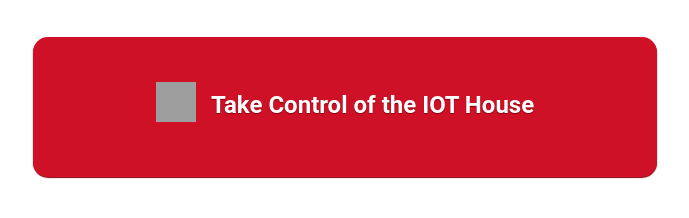
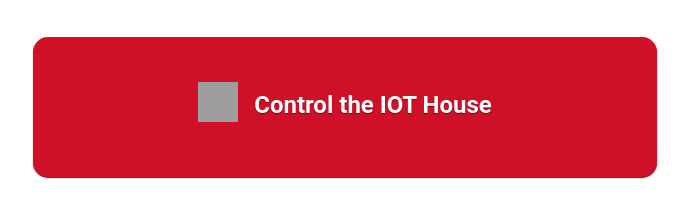
Before and after one commit to pubnub/pubnub-iot-house, a plain HTML site: page index.html in a window 1280 px wide. Shown: the part 560-778 px from the top of the page, without its empty margins (295-984 px from the left). Drawn offline with nearby package versions, Linux system fonts and the light colour scheme; grey boxes are pictures that could not be loaded.

Commit message:
shorten iot house link

```diff
--- a/index.html
+++ b/index.html
@@ -83,6 +83,6 @@
   </div>
   <a href="http://pubnub.github.io/pubnub-iot-house/remote.html" target="_top" id="control">
     <img src="http://www.pubnub.com/static/images/iot/HomeAutomation.png" id="iot"/>
-    Take Control of the IOT House
+    Control the IOT House
   </a>
 </body>
```
